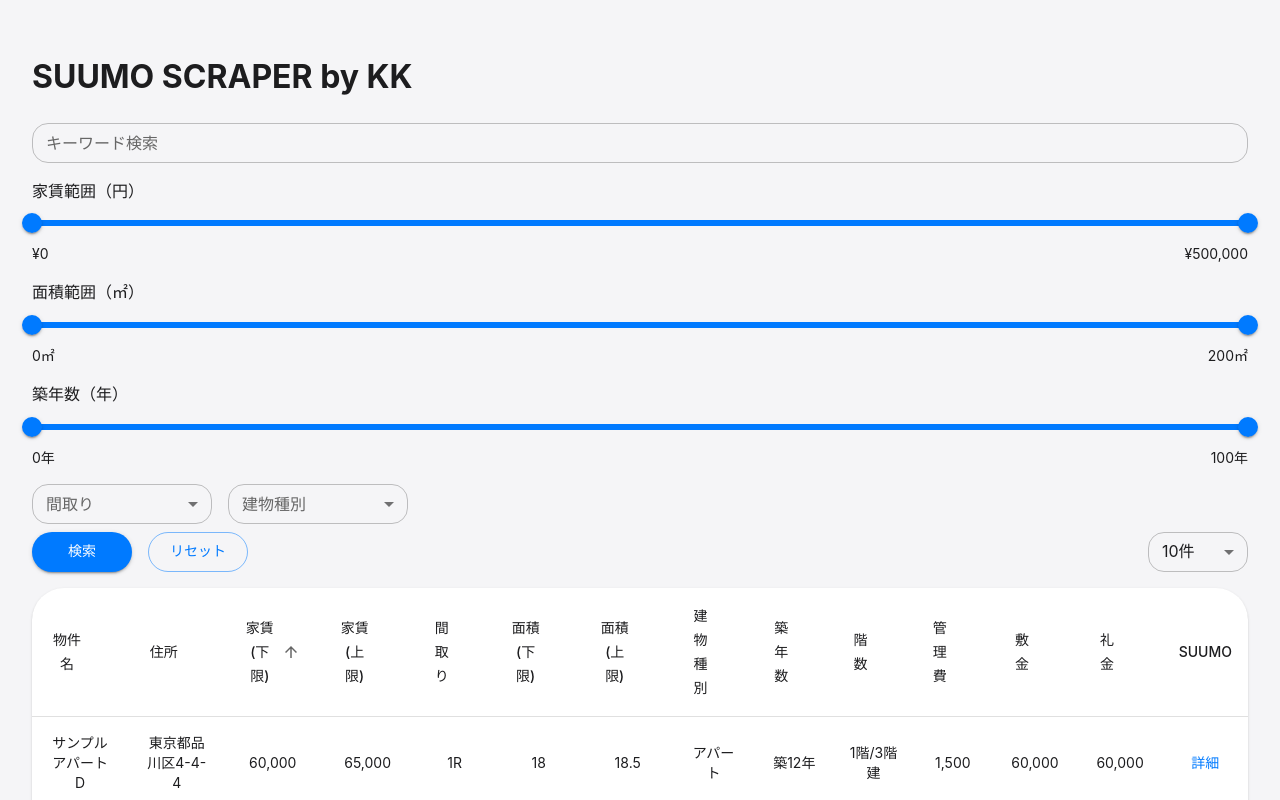
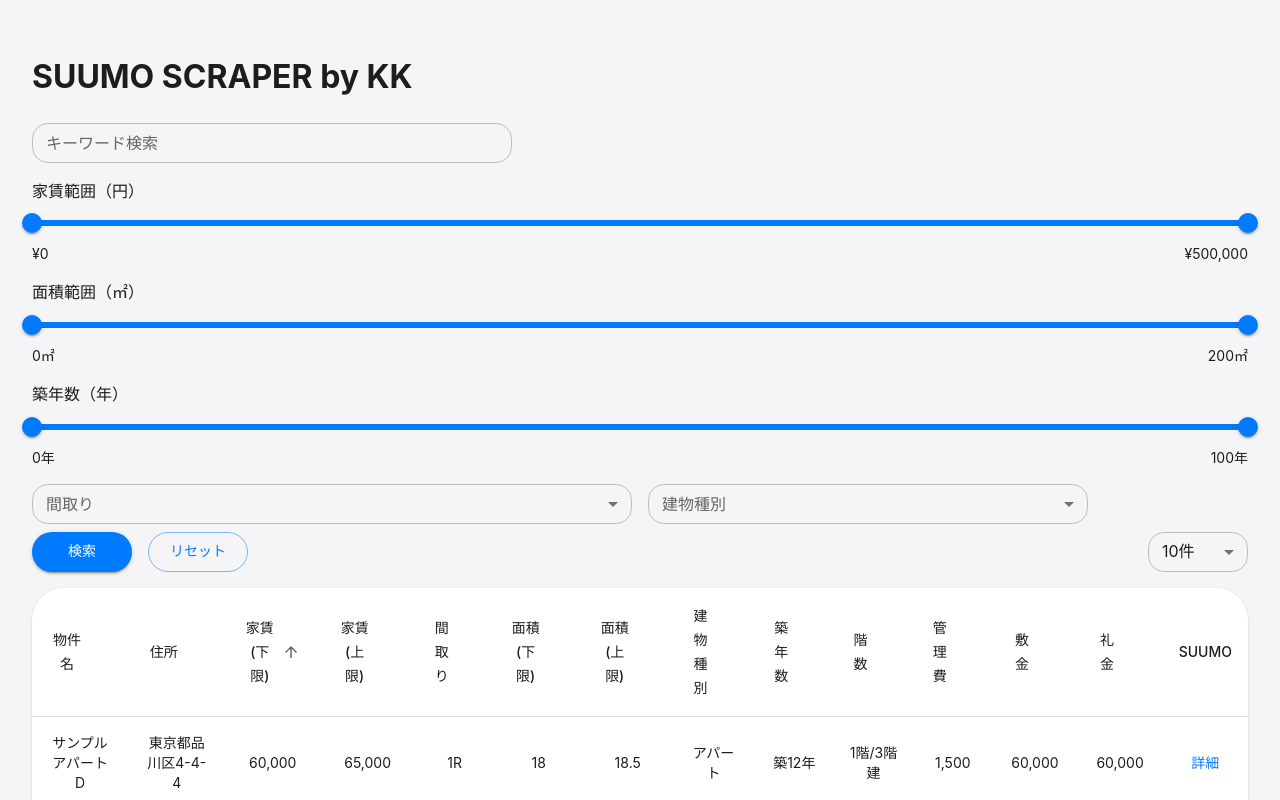
Before and after one commit to KazumasaKoshikawa/home-scraper, a React (Create React App) app: page / in a window 1280 px wide. Shown: the top 800 px of the page. Built offline with nearby package versions, Linux system fonts and the light colour scheme.

Commit message:
フィルター改善

```diff
--- a/src/components/FilterBar.tsx
+++ b/src/components/FilterBar.tsx
@@ -2,20 +2,16 @@
 import {
   Box,
   TextField,
+  Slider,
+  Typography,
+  Button,
+  Tooltip,
   Select,
   MenuItem,
-  Button,
-  Slider,
-  Typography,
-  Tooltip,
-  OutlinedInput,
-  InputLabel,
-  FormControl,
-  Chip,
 } from "@mui/material";
 import { useTheme } from "@mui/material/styles";
 import { useAppContext } from "../contexts/Context.tsx";
-// MUIアイコンの例: import SearchIcon from '@mui/icons-material/Search';
+import { MultiSelectBox } from "./MultiSelectBox.tsx";
 
 export interface FilterState {
   rentRange: number[];
@@ -32,28 +28,6 @@
   setAddress: (v: string) => void;
   pageSize: number;
   setPageSize: (v: number) => void;
-}
-
-const layouts = ["", "1R", "1K", "1DK", "1LDK", "2DK", "2LDK", "3DK", "3LDK"];
-const buildingTypes = ["", "マンション", "アパート"];
-
-const ITEM_HEIGHT = 48;
-const ITEM_PADDING_TOP = 8;
-const MenuProps = {
-  PaperProps: {
-    style: {
-      maxHeight: ITEM_HEIGHT * 4.5 + ITEM_PADDING_TOP,
-      width: 250,
-    },
-  },
-};
-
-function getStyles(name: string, selected: readonly string[], theme: any) {
-  return {
-    fontWeight: selected.includes(name)
-      ? theme.typography.fontWeightMedium
-      : theme.typography.fontWeightRegular,
-  };
 }
 
 export function FilterBar() {
@@ -88,23 +62,24 @@
           width: "100%",
         }}
       >
-        {/* キーワード検索（ツールチップ付き）を一番上に全幅で */}
-        <Box sx={{ width: "100%" }}>
+        {/* キーワード検索 */}
+        <Box sx={{ width: "100%", maxWidth: 480 }}>
           <Tooltip
             title={<div>検索対象：物件名／住所</div>}
             arrow
             placement="top"
+            slotProps={{ tooltip: { sx: { p: 1, fontSize: 12 } } }}
           >
             <TextField
               label="キーワード検索"
               value={address}
               onChange={(e) => setAddress(e.target.value)}
               size="small"
-              sx={{ width: "100%" }}
+              sx={{ width: "100%", maxWidth: 480 }}
             />
           </Tooltip>
         </Box>
-        {/* スライダー群を縦並びで */}
+        {/* スライダー群 */}
         <Box
           sx={{
             display: "flex",
@@ -169,95 +144,24 @@
             </Box>
           </Box>
         </Box>
-        {/* プルダウン2つを横並びで */}
+        {/* プルダウン2つを横並びで（MultiSelectBoxに置換） */}
         <Box sx={{ display: "flex", gap: 2, width: "100%" }}>
-          <FormControl
-            sx={{ flexGrow: 1, minWidth: 120, maxWidth: 180 }}
-            size="small"
-          >
-            <InputLabel id="layout-multi-chip-label">間取り</InputLabel>
-            <Select
-              labelId="layout-multi-chip-label"
-              id="layout-multi-chip"
-              multiple
-              value={layout}
-              onChange={(e) =>
-                setLayout(
-                  typeof e.target.value === "string"
-                    ? e.target.value.split(",")
-                    : e.target.value
-                )
-              }
-              input={
-                <OutlinedInput id="select-multiple-layout" label="間取り" />
-              }
-              renderValue={(selected) => (
-                <Box sx={{ display: "flex", flexWrap: "wrap", gap: 0.5 }}>
-                  {(selected as string[]).map((value) => (
-                    <Chip key={value} label={value} />
-                  ))}
-                </Box>
-              )}
-              MenuProps={MenuProps}
-            >
-              {layouts
-                .filter((l) => l)
-                .map((l) => (
-                  <MenuItem
-                    key={l}
-                    value={l}
-                    style={getStyles(l, layout, theme)}
-                  >
-                    {l}
-                  </MenuItem>
-                ))}
-            </Select>
-          </FormControl>
-          <FormControl
-            sx={{ flexGrow: 1, minWidth: 120, maxWidth: 180 }}
-            size="small"
-          >
-            <InputLabel id="buildingtype-multi-chip-label">建物種別</InputLabel>
-            <Select
-              labelId="buildingtype-multi-chip-label"
-              id="buildingtype-multi-chip"
-              multiple
-              value={buildingType}
-              onChange={(e) =>
-                setBuildingType(
-                  typeof e.target.value === "string"
-                    ? e.target.value.split(",")
-                    : e.target.value
-                )
-              }
-              input={
-                <OutlinedInput
-                  id="select-multiple-buildingtype"
-                  label="建物種別"
-                />
-              }
-              renderValue={(selected) => (
-                <Box sx={{ display: "flex", flexWrap: "wrap", gap: 0.5 }}>
-                  {(selected as string[]).map((value) => (
-                    <Chip key={value} label={value} />
-                  ))}
-                </Box>
-              )}
-              MenuProps={MenuProps}
-            >
-              {buildingTypes
-                .filter((t) => t)
-                .map((t) => (
-                  <MenuItem
-                    key={t}
-                    value={t}
-                    style={getStyles(t, buildingType, theme)}
-                  >
-                    {t}
-                  </MenuItem>
-                ))}
-            </Select>
-          </FormControl>
+          <MultiSelectBox
+            label="間取り"
+            options={["1R", "1K", "1DK", "1LDK", "2DK", "2LDK", "3DK", "3LDK"]}
+            value={layout}
+            onChange={setLayout}
+            minWidth={180}
+            maxWidth={600}
+          />
+          <MultiSelectBox
+            label="建物種別"
+            options={["マンション", "アパート"]}
+            value={buildingType}
+            onChange={setBuildingType}
+            minWidth={180}
+            maxWidth={440}
+          />
         </Box>
       </Box>
       {/* 検索・リセット・ページング件数セレクトを下部に復元 */}
--- /dev/null
+++ b/src/components/MultiSelectBox.tsx
@@ -0,0 +1,89 @@
+import React from "react";
+import {
+  Box,
+  Select,
+  MenuItem,
+  OutlinedInput,
+  InputLabel,
+  FormControl,
+  Chip,
+  IconButton,
+  Tooltip,
+  SelectChangeEvent,
+} from "@mui/material";
+import ClearIcon from "@mui/icons-material/Clear";
+
+interface MultiSelectBoxProps {
+  label: string;
+  options: string[];
+  value: string[];
+  onChange: (value: string[]) => void;
+  minWidth?: number;
+  maxWidth?: number;
+}
+
+export function MultiSelectBox({
+  label,
+  options,
+  value,
+  onChange,
+  minWidth = 120,
+  maxWidth = 180,
+}: MultiSelectBoxProps) {
+  // MUI SelectのSelectChangeEvent型を利用
+  const handleChange = (event: SelectChangeEvent<string[]>) => {
+    const v = event.target.value;
+    onChange(typeof v === "string" ? v.split(",") : (v as string[]));
+  };
+  const handleClear = () => {
+    onChange([]);
+  };
+  return (
+    <FormControl sx={{ flexGrow: 1, minWidth, maxWidth }} size="small">
+      <InputLabel>{label}</InputLabel>
+      <Select
+        multiple
+        value={value}
+        onChange={handleChange}
+        input={<OutlinedInput label={label} />}
+        renderValue={(selected) => (
+          <Box
+            sx={{
+              display: "flex",
+              flexWrap: "nowrap",
+              gap: 0.5,
+              alignItems: "center",
+              overflowX: "auto",
+            }}
+          >
+            {(selected as string[]).map((v) => (
+              <Chip key={v} label={v} sx={{ whiteSpace: "nowrap" }} />
+            ))}
+          </Box>
+        )}
+        endAdornment={
+          value.length > 0 && (
+            <Tooltip title="リセット">
+              <IconButton
+                size="small"
+                onClick={handleClear}
+                tabIndex={-1}
+                sx={{ mr: 2 }}
+              >
+                <ClearIcon fontSize="small" />
+              </IconButton>
+            </Tooltip>
+          )
+        }
+      >
+        {options
+          .filter((o) => o)
+          .map((o) => (
+            <MenuItem key={o} value={o}>
+              {o}
+            </MenuItem>
+          ))}
+      </Select>
+    </FormControl>
+  );
+}
```
